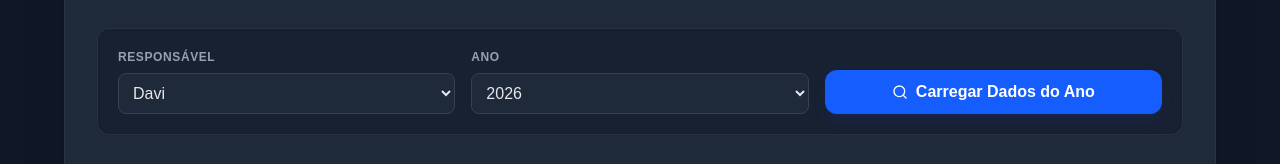
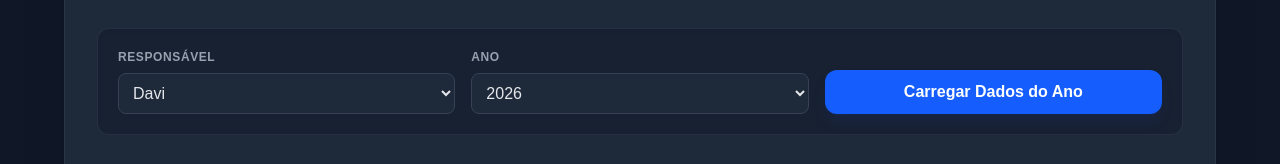
Before and after one commit to DaviGHeleno/Planejamento-Financeiro, a Next.js app in the folder frontend/: page /resumo in a window 1280 px wide. Shown: the part 165-329 px from the top of the page. Built offline with nearby package versions, Linux system fonts and the light colour scheme.

Commit message:
fix: conecção backend

```diff
--- a/frontend/src/app/resumo/page.tsx
+++ b/frontend/src/app/resumo/page.tsx
@@ -3,8 +3,7 @@
 import { useState, useEffect } from 'react';
 import Link from 'next/link';
 import { ResponsiveContainer, BarChart, Bar, XAxis, YAxis, Tooltip, CartesianGrid, Legend, Cell, PieChart, Pie } from 'recharts';
-// Adicionámos o Search (Lupa) e o Loader2 (Animado) aqui:
-import { ArrowLeft, Table, BarChart3, Calendar, AlertCircle, Search, Loader2 } from 'lucide-react';
+import { ArrowLeft, Table, BarChart3, Calendar, AlertCircle } from 'lucide-react';
 
 const CORES_PIZZA = ['#60A5FA', '#34D399', '#FBBF24', '#F87171', '#A78BFA', '#F472B6', '#2DD4BF', '#FB923C', '#818CF8', '#C084FC'];
 
@@ -244,19 +243,9 @@ export default function ResumoPage() {
           <button
             onClick={carregarDados}
             disabled={carregando}
-            className="bg-blue-600 hover:bg-blue-500 text-white font-bold px-6 py-2.5 rounded-xl transition-all shadow-lg shadow-blue-900/20 h-11 disabled:opacity-50 flex items-center justify-center gap-2"
+            className="bg-blue-600 hover:bg-blue-500 text-white font-bold px-6 py-2.5 rounded-xl transition-all shadow-lg shadow-blue-900/20 h-11 disabled:opacity-50"
           >
-            {carregando ? (
-              <>
-                <Loader2 className="w-5 h-5 animate-spin" />
-                Carregando...
-              </>
-            ) : (
-              <>
-                <Search className="w-4 h-4" />
-                Carregar Dados do Ano
-              </>
-            )}
+            {carregando ? 'Carregando...' : 'Carregar Dados do Ano'}
           </button>
         </div>
 
```
